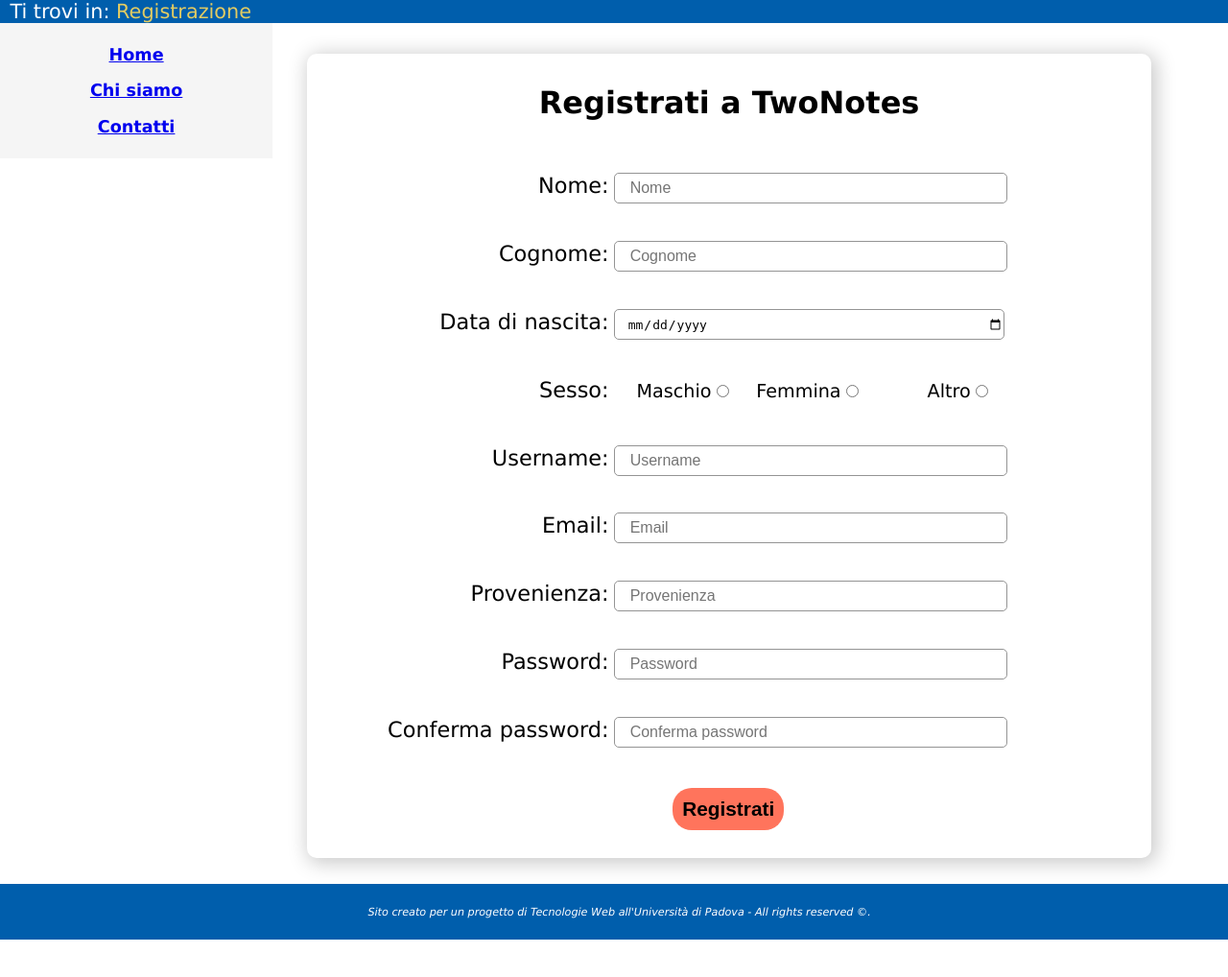
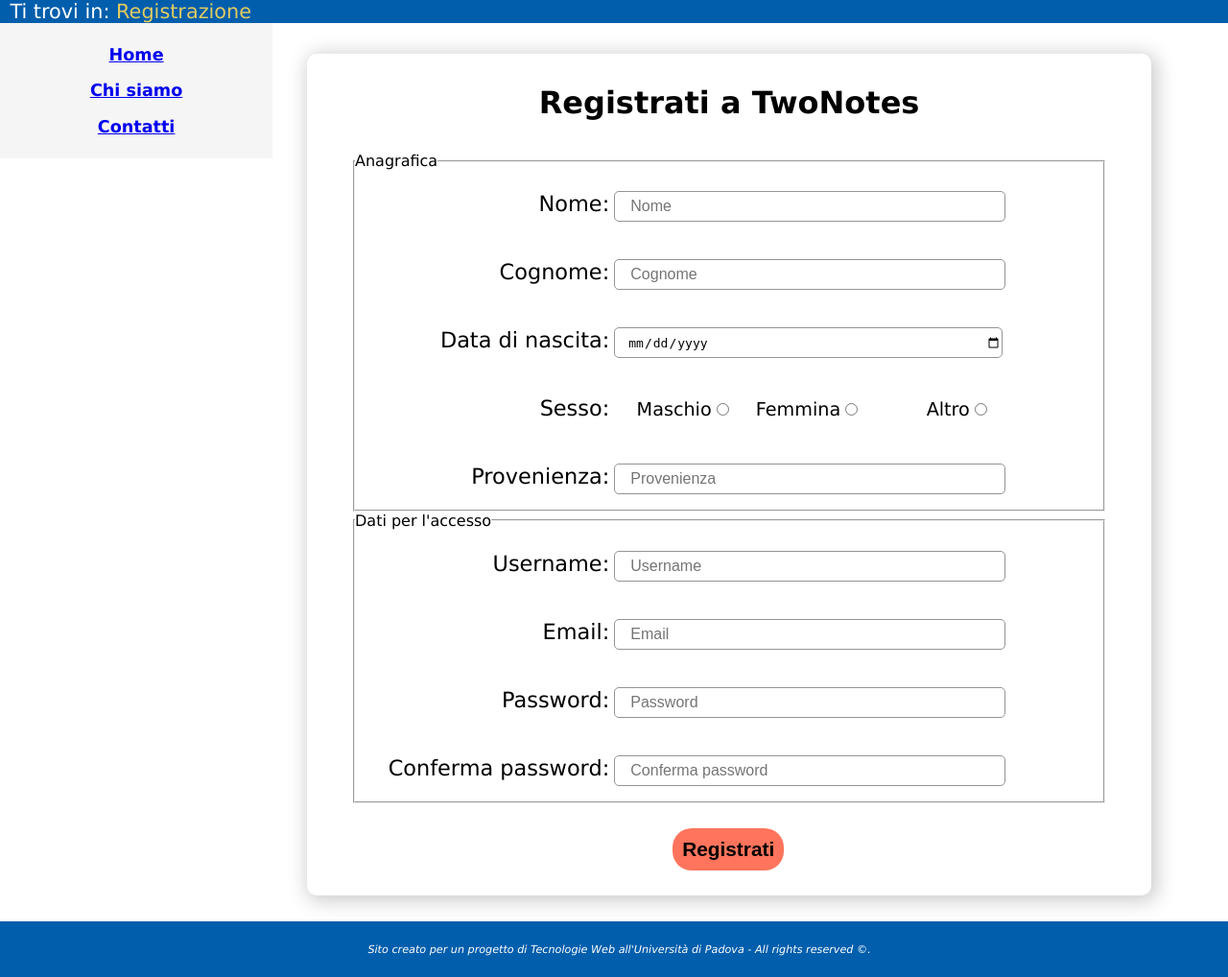
Before and after one commit to MicheleBaldisseri/TwoNotes, a PHP site: page /php/registrazione.php in a window 1280 px wide. Shown: the part 80-1098 px from the top of the page at 96% size. Before the commit the page ends 1059 px from the top, so only its background shows below. Run offline with PHP 8.4, Linux system fonts and the light colour scheme.

Commit message:
Tolto ultimo BR e fix design bottone registrati

```diff
--- a/styles/stile.css
+++ b/styles/stile.css
@@ -389,7 +389,7 @@ SEZIONE LEFT
     border-radius: 0px 10px 10px 0px;
 }
 #dentroLeft{
-    padding: 9em 0em 0em 4em;
+    padding: 8em 0em 0em 4em;
 }
 #dentroLeft img{
     width: 400px;
@@ -488,6 +488,7 @@ SEZIONE BOTTONI
     width: 10%;
     padding-left: 22em;
     padding-top: 1em;
+    padding-bottom: 1em;
 }
 
 /*
@@ -608,10 +609,6 @@ SEZIONE REGISTRAZIONE
 input[type="radio"] {
     margin: 10px 10px 0px 0px;
 }
-.fieldset_signup{
-    border: none
-}
-
 /*
 ===================
 SEZIONE PROFILO
--- a/views/registrazione.html
+++ b/views/registrazione.html
@@ -41,14 +41,13 @@
             <h2>Registrati a TwoNotes</h2>
             <form action="registerAction.php" class="formRegistrazione" method="post">
                 ERRORIREGISTRAZIONE
-                <fieldset class="fieldset_signup">
-                    <!--<div class="regleft">-->
+                <fieldset>
+                    <legend>Anagrafica</legend>
                     <label for="nome" class="labelleft">Nome:</label>
-                        <input type="text" name="nome" id="nome" class="input" placeholder="Nome" value="VALORENOME" maxlength="20"required>
-
+                    <input type="text" name="nome" id="nome" class="input" placeholder="Nome" value="VALORENOME" maxlength="20" required>
 
                     <label for="cognome" class="labelleft">Cognome:</label>
-                        <input type="text" name="cognome" id="cognome" class="input" placeholder="Cognome" value="VALORECOGNOME" maxlength="20"required>
+                    <input type="text" name="cognome" id="cognome" class="input" placeholder="Cognome" value="VALORECOGNOME" maxlength="20" required>
 
                     <label for="dataNascita" class="labelleft">Data di nascita:</label>
                     <input type="date" name="data" id="dataNascita" class="input" value="VALOREDATA" required>
@@ -61,28 +60,25 @@
                     <label for="altro" class="inputsex">Altro</label>
                     <input type="radio" id="altro" name="gender" value="A" SELECTEDA>
 
+                    <label for="provenienza" class="labelleft">Provenienza:</label>
+                    <input type="text" name="provenienza" id="provenienza" class="input" placeholder="Provenienza" value="VALOREPROVENIENZA" required>
+                </fieldset>
+                <fieldset>
+                    <legend>Dati per l'accesso</legend>
                     <label for="username" class="labelleft">Username:</label>
                     <input type="text" name="username" id="username" class="input" placeholder="Username" value="VALOREUSERNAME" required>
-                    <!--</div>-->
-                    <!--<div class="right">-->
 
                     <label for="email" class="labelleft">Email:</label>
                     <input type="email" name="email" id="email" class="input" placeholder="Email" value="VALOREEMAIL" required>
-
-                         <label for="provenienza" class="labelleft">Provenienza:</label>
-                         <input type="text" name="provenienza" id="provenienza" class="input" placeholder="Provenienza" value="VALOREPROVENIENZA" required>
 
                     <label for="psw" class="labelleft">Password:</label>
                     <input type="password" name="psw" id="psw" class="input" placeholder="Password" required>
                     <label for="conf-psw" class="labelleft">Conferma password:</label>
                     <input type="password" name="conf-psw" id="conf-psw" class="input" placeholder="Conferma password" required>
-                    <!--</div>-->
                 </fieldset>
-
                 <p id="bottone"class="buttonRegistrati">
                     <input type="submit" value="Registrati" class="general-button round-button orange-button">
                 </p>
-                <br>
             </form>
         </div>
     </div>
```
Lines whose indentation alone changed are shown as unchanged.
